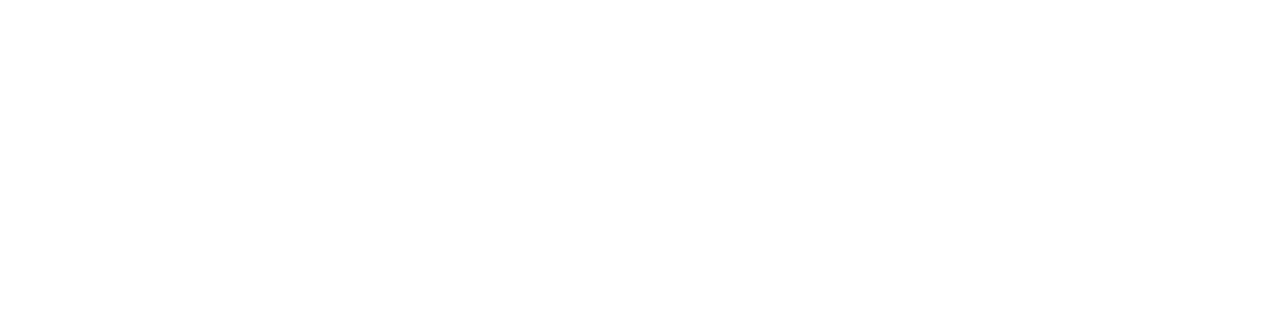
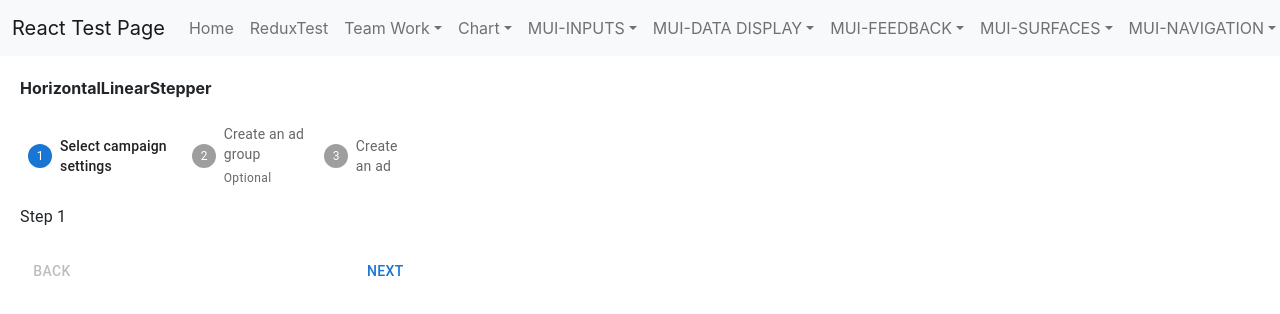
Before and after one commit to jinseok1306/React-Test, a React (Create React App) app in the folder ReactProject/client_app/: page /MUI/StepperPage in a window 1280 px wide. Before the commit this address had no page. Shown: the top 314 px of the page. Built offline with nearby package versions, Linux system fonts and the light colour scheme.

Commit message:
MUI HorizontalLinearStepper 테스트 완료

```diff
--- a/ReactProject/client_app/src/App.tsx
+++ b/ReactProject/client_app/src/App.tsx
@@ -54,6 +54,7 @@
                   <Route path="/MUI/BreadcrumbsPage" element={<Page.BreadcrumbsPage />} />
                   <Route path="/MUI/DrawerPage" element={<Page.DrawerPage />} />
                   <Route path="/MUI/MenuPage" element={<Page.MenuPage />} />
+                  <Route path="/MUI/StepperPage" element={<Page.StepperPage />} />
               </Routes>
           </Provider>
     </div>
--- a/ReactProject/client_app/src/components/Menu.tsx
+++ b/ReactProject/client_app/src/components/Menu.tsx
@@ -69,6 +69,7 @@
                                 <NavDropdown.Item><Link to="/MUI/BreadcrumbsPage" style={{ color: 'rgba(0, 0, 0, 0.55)', textDecoration: 'none' }}>BreadcrumbsPage</Link></NavDropdown.Item>
                                 <NavDropdown.Item><Link to="/MUI/DrawerPage" style={{ color: 'rgba(0, 0, 0, 0.55)', textDecoration: 'none' }}>DrawerPage</Link></NavDropdown.Item>
                                 <NavDropdown.Item><Link to="/MUI/MenuPage" style={{ color: 'rgba(0, 0, 0, 0.55)', textDecoration: 'none' }}>MenuPage</Link></NavDropdown.Item>
+                                <NavDropdown.Item><Link to="/MUI/StepperPage" style={{ color: 'rgba(0, 0, 0, 0.55)', textDecoration: 'none' }}>StepperPage</Link></NavDropdown.Item>
                             </NavDropdown>
                         </Nav>
                     </Navbar.Collapse>
--- /dev/null
+++ b/ReactProject/client_app/src/components/Stepper/HorizontalLinearStepper.tsx
@@ -0,0 +1,116 @@
+import * as React from 'react';
+import Box from '@mui/material/Box';
+import Stepper from '@mui/material/Stepper';
+import Step from '@mui/material/Step';
+import StepLabel from '@mui/material/StepLabel';
+import Button from '@mui/material/Button';
+import Typography from '@mui/material/Typography';
+
+const steps = ['Select campaign settings', 'Create an ad group', 'Create an ad'];
+
+export default function HorizontalLinearStepper() {
+  const [activeStep, setActiveStep] = React.useState(0);
+  const [skipped, setSkipped] = React.useState(new Set<number>());
+
+  const isStepOptional = (step: number) => {
+    return step === 1;
+  };
+
+  const isStepSkipped = (step: number) => {
+    return skipped.has(step);
+  };
+
+  const handleNext = () => {
+    let newSkipped = skipped;
+    if (isStepSkipped(activeStep)) {
+      newSkipped = new Set(newSkipped.values());
+      newSkipped.delete(activeStep);
+    }
+
+    setActiveStep((prevActiveStep) => prevActiveStep + 1);
+    setSkipped(newSkipped);
+  };
+
+  const handleBack = () => {
+    setActiveStep((prevActiveStep) => prevActiveStep - 1);
+  };
+
+  const handleSkip = () => {
+    if (!isStepOptional(activeStep)) {
+      // You probably want to guard against something like this,
+      // it should never occur unless someone's actively trying to break something.
+      throw new Error("You can't skip a step that isn't optional.");
+    }
+
+    setActiveStep((prevActiveStep) => prevActiveStep + 1);
+    setSkipped((prevSkipped) => {
+      const newSkipped = new Set(prevSkipped.values());
+      newSkipped.add(activeStep);
+      return newSkipped;
+    });
+  };
+
+  const handleReset = () => {
+    setActiveStep(0);
+  };
+
+  return (
+    <Box sx={{ width: '100%' }}>
+      <Stepper activeStep={activeStep}>
+        {steps.map((label, index) => {
+          const stepProps: { completed?: boolean } = {};
+          const labelProps: {
+            optional?: React.ReactNode;
+          } = {};
+          if (isStepOptional(index)) {
+            labelProps.optional = (
+              <Typography variant="caption">Optional</Typography>
+            );
+          }
+          if (isStepSkipped(index)) {
+            stepProps.completed = false;
+          }
+          return (
+            <Step key={label} {...stepProps}>
+              <StepLabel {...labelProps}>{label}</StepLabel>
+            </Step>
+          );
+        })}
+      </Stepper>
+      {activeStep === steps.length ? (
+        <React.Fragment>
+          <Typography sx={{ mt: 2, mb: 1 }}>
+            All steps completed - you&apos;re finished
+          </Typography>
+          <Box sx={{ display: 'flex', flexDirection: 'row', pt: 2 }}>
+            <Box sx={{ flex: '1 1 auto' }} />
+            <Button onClick={handleReset}>Reset</Button>
+          </Box>
+        </React.Fragment>
+      ) : (
+        <React.Fragment>
+          <Typography sx={{ mt: 2, mb: 1 }}>Step {activeStep + 1}</Typography>
+          <Box sx={{ display: 'flex', flexDirection: 'row', pt: 2 }}>
+            <Button
+              color="inherit"
+              disabled={activeStep === 0}
+              onClick={handleBack}
+              sx={{ mr: 1 }}
+            >
+              Back
+            </Button>
+            <Box sx={{ flex: '1 1 auto' }} />
+            {isStepOptional(activeStep) && (
+              <Button color="inherit" onClick={handleSkip} sx={{ mr: 1 }}>
+                Skip
+              </Button>
+            )}
+            <Button onClick={handleNext}>
+              {activeStep === steps.length - 1 ? 'Finish' : 'Next'}
+            </Button>
+          </Box>
+        </React.Fragment>
+      )}
+    </Box>
+  );
+}
--- /dev/null
+++ b/ReactProject/client_app/src/pages/MUI/StepperPage.tsx
@@ -0,0 +1,22 @@
+import React, { useCallback, useState } from "react";
+import Menu from '../../components/Menu';
+import Grid from '@mui/material/Grid';
+import HorizontalLinearStepper from '../../components/Stepper/HorizontalLinearStepper';
+
+const StepperPage = () => {
+    return (
+        <div>
+            <Menu />
+            <div style={{ margin: 20 }}>
+                <Grid container rowSpacing={1} columnSpacing={{ xs: 1, sm: 2, md: 3 }}>
+                    <Grid item xs={4}>
+                        <b>HorizontalLinearStepper</b><div>&nbsp;</div>
+                        <HorizontalLinearStepper />
+                    </Grid>
+                </Grid>
+            </div>
+        </div>
+    );
+};
+
+export default StepperPage;
--- a/ReactProject/client_app/src/pages/index.tsx
+++ b/ReactProject/client_app/src/pages/index.tsx
@@ -42,3 +42,4 @@
 export { default as BreadcrumbsPage } from './MUI/BreadcrumbsPage';
 export { default as DrawerPage } from './MUI/DrawerPage';
 export { default as MenuPage } from './MUI/MenuPage';
+export { default as StepperPage } from './MUI/StepperPage';
```
Also changed, not shown: 1 other file (tests, documents, lock files or other folders).
